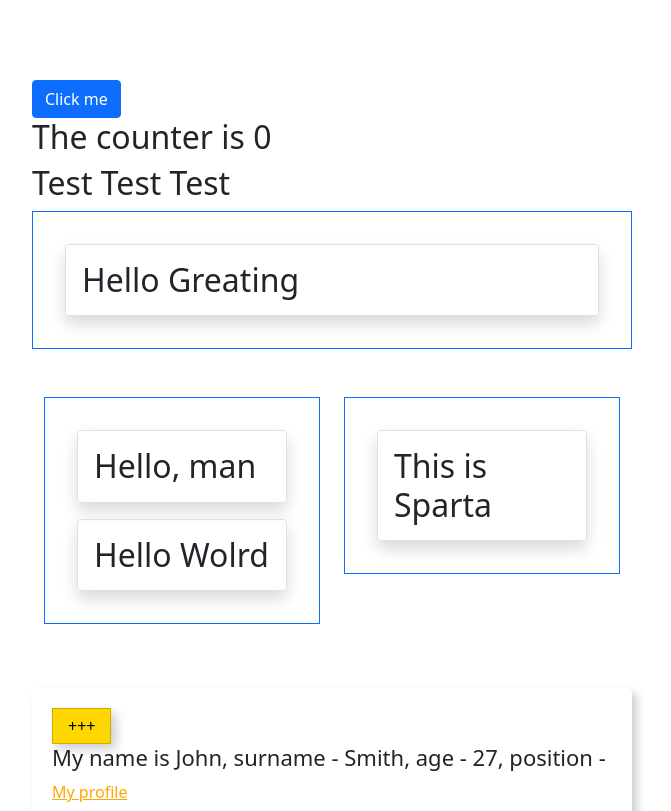
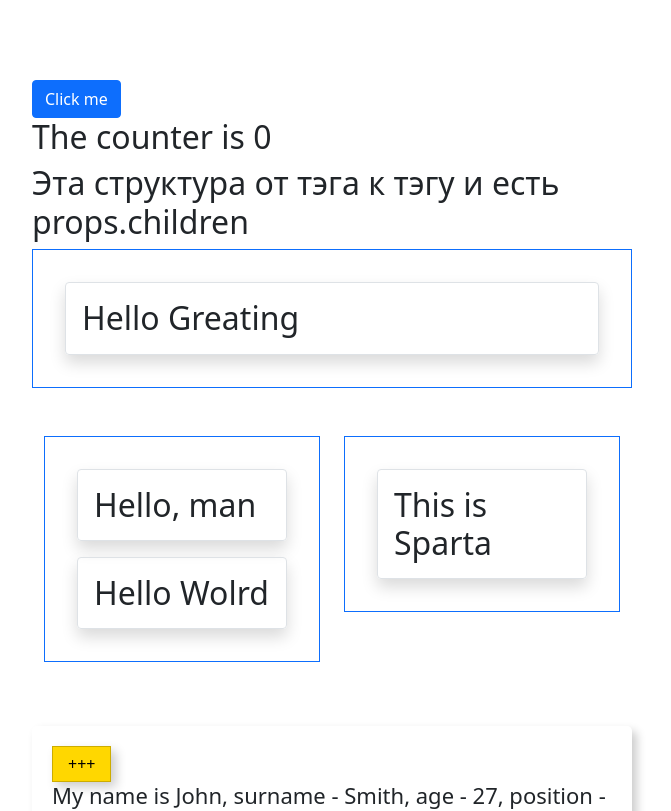
Before and after one commit to MrEnline/test-project-react, a React (Create React App) app: page / in a window 1280 px wide. Shown: the top 811 px of the page, without its empty margins (308-979 px from the left). Built offline with nearby package versions, Linux system fonts and the light colour scheme.

Commit message:
Различные вариации испльзования props.children и методов работы с ними

```diff
--- a/src/App.js
+++ b/src/App.js
@@ -81,7 +81,7 @@ const Wrapper = styled.div`
 
 //Колбэк-функция в методе map применяется для всех элементов, которые идут в props.children
 //т.к. принцип иммутабельности изменять нельзя, поэтому используем метод cloneElement, которые клонирует старые элементы
-//и в новых добавляются новые свойства
+//и в новых добавляются новые свойства через классы shadow p-3 m-3 border rounded
 const DynamicGreating = (props) => {
     return (
       <div className={'mb-3 p-3 border border-' + props.color}>
@@ -108,19 +108,12 @@ const HelloGreating = () => {
     )
 }
 
+//использование props.children
 const Test = (props) => {
     return(
         <div style={{'width': '600px', 'margin': '0 auto'}}>
             {props.children}
         </div>
-    )
-}
-
-const Message = (props) => {
-    return(
-        <h2>
-            The counter is {props.counter}
-        </h2>
     )
 }
 
@@ -150,6 +143,14 @@ class Counter extends Component {
     }
 }
 
+const Message = (props) => {
+    return(
+        <h2>
+            The counter is {props.counter}
+        </h2>
+    )
+}
+
 //целые структуры с тэгами можно передавать в качестве пропсов - пример left и right ниже
 function App() {
   return (
@@ -163,8 +164,9 @@ function App() {
         <Counter render={counter =>
                             <Message counter={counter}/>
                         }/>
+
         <Test>
-            <h2>Test Test Test</h2>
+            <h2>Эта структура от тэга к тэгу и есть props.children</h2>
         </Test>
 
         <HelloGreating/>
@@ -182,6 +184,7 @@ function App() {
                 </DynamicGreating>
             }
         />
+
         <WhoAmI name='John' surname="Smith" link="facebook.com"/>
         <WhoAmI name='Alex' surname="Shepard" link="vk.com"/>
     </Wrapper>
```
